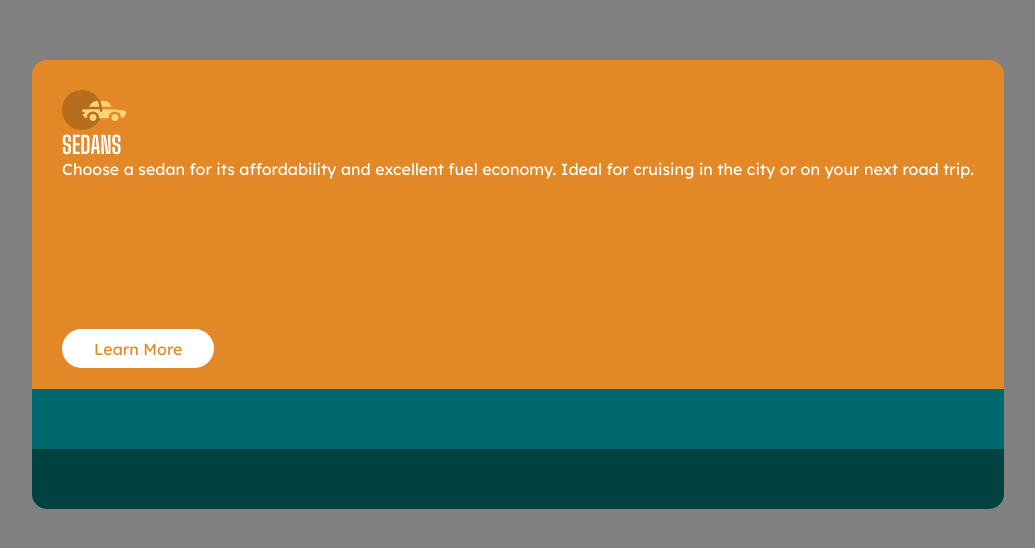
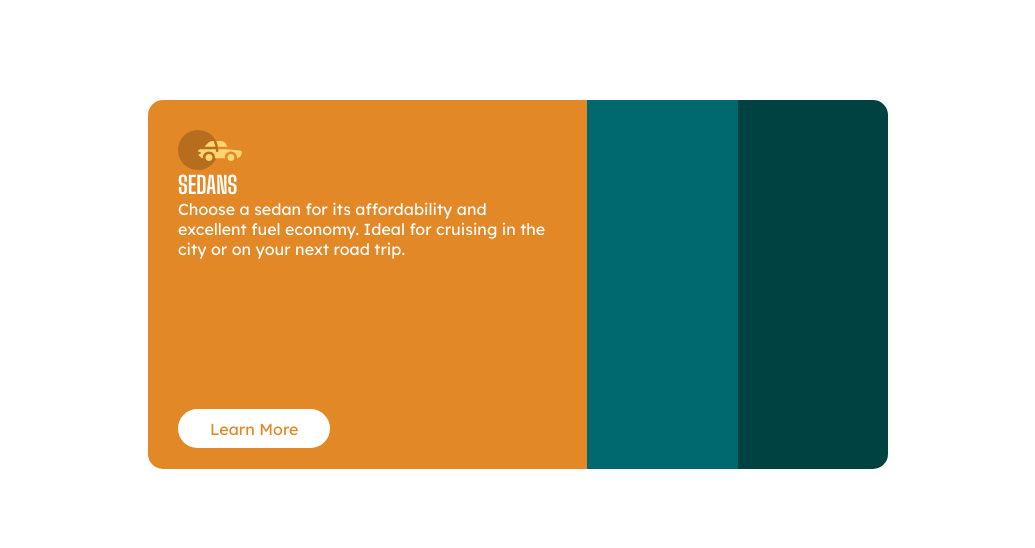
Before and after one commit to lftdev/3-column-preview-card-component, a website: page index.html in a window 1280 px wide. Shown: the part 116-664 px from the top of the page, without its empty margins (122-1157 px from the left). Drawn offline with Linux system fonts and the light colour scheme.

Commit message:
Finished: desktop view

```diff
--- a/index.html
+++ b/index.html
@@ -7,7 +7,7 @@
     <script src="./js/main.js" defer></script>
   </head>
   <body>
-    <main class="grid-container">
+    <main class="flex-container">
       <article class="column active">
         <div class="content active">
             <img src="./images/icon-sedans.svg" alt="sedan icon">
--- a/scss/partials/_index.scss
+++ b/scss/partials/_index.scss
@@ -1,7 +1,8 @@
-.grid-container {
-  display: grid;
-  grid-template-columns: 1fr;
-  padding: 80px;
+main {
+    padding: 30px;
+    &.flex-container {
+        flex-direction: column;
+    }
 }
 .column {
   padding: 30px;
--- /dev/null
+++ b/scss/partials/_media-queries.scss
@@ -0,0 +1,22 @@
+@media (min-width: 800px) {
+    main {
+        max-width: 800px;
+        max-height: 450px;
+        &.flex-container {
+            flex-direction: row;
+        }
+    }
+  .column {
+    width: 30%;
+    height: 100%;
+    &.active {
+      width: 100%;
+    }
+    &:first-of-type {
+      border-radius: 15px 0 0 15px;
+    }
+    &:last-of-type {
+      border-radius: 0 15px 15px 0;
+    }
+  }
+}
--- a/scss/partials/_structure.scss
+++ b/scss/partials/_structure.scss
@@ -7,7 +7,6 @@
 body {
   height: 100%;
 }
-
 body {
   display: flex;
   flex-direction: column;
@@ -15,3 +14,8 @@
   align-items: center;
   font-family: "Lexend Deca";
 }
+.flex-container {
+    display: flex;
+    justify-content: center;
+    align-items: center;
+}
--- a/scss/style.scss
+++ b/scss/style.scss
@@ -6,3 +6,4 @@ $color3: hsl(179, 100%, 13%);
 @import url("https://fonts.googleapis.com/css2?family=Big+Shoulders+Display:wght@700&family=Lexend+Deca&display=swap");
 @import './partials/structure';
 @import './partials/index';
+@import './partials/media-queries';
```
Also changed, not shown: css/style.css, 1 other file. Lines whose indentation alone changed are shown as unchanged.
